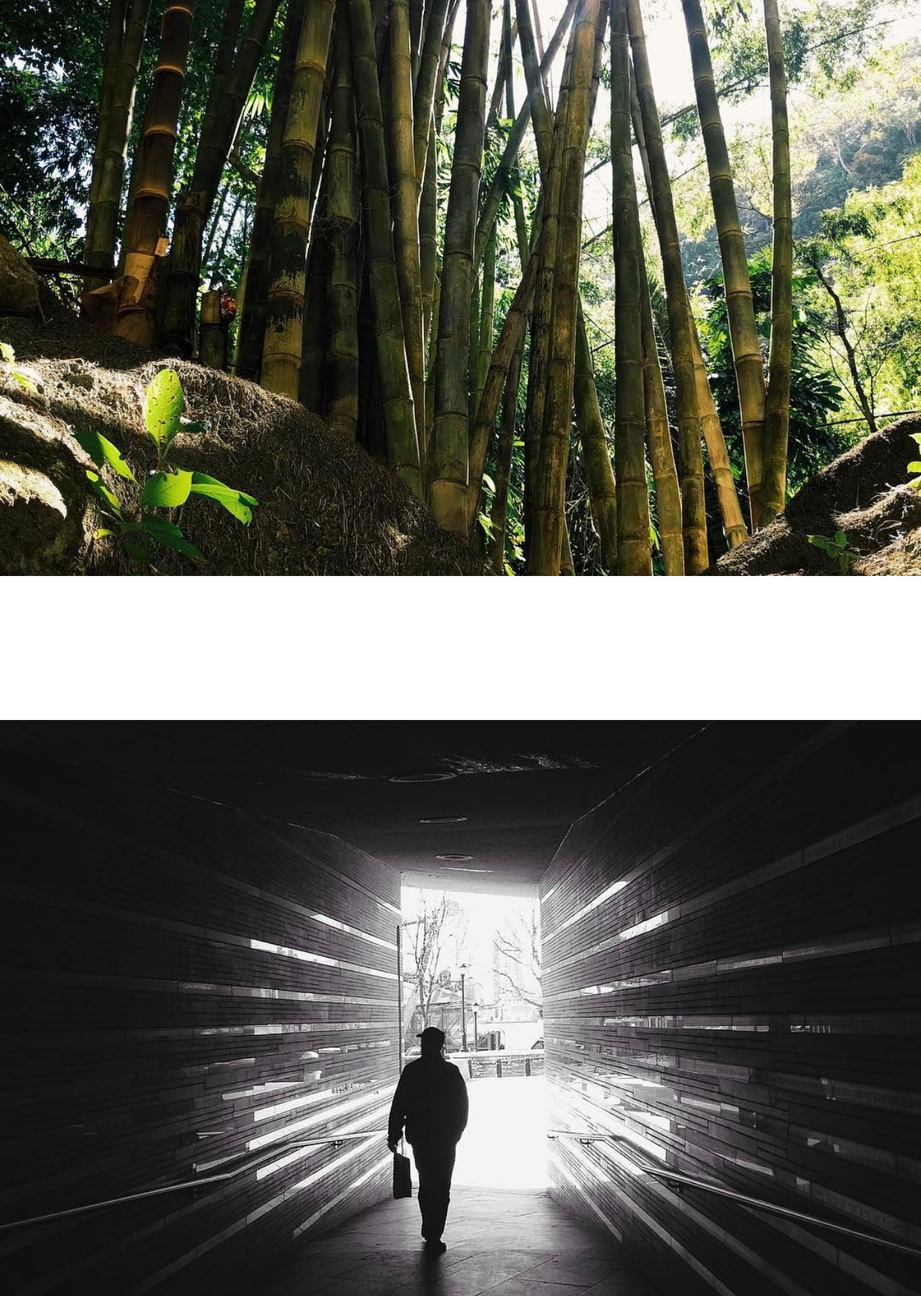
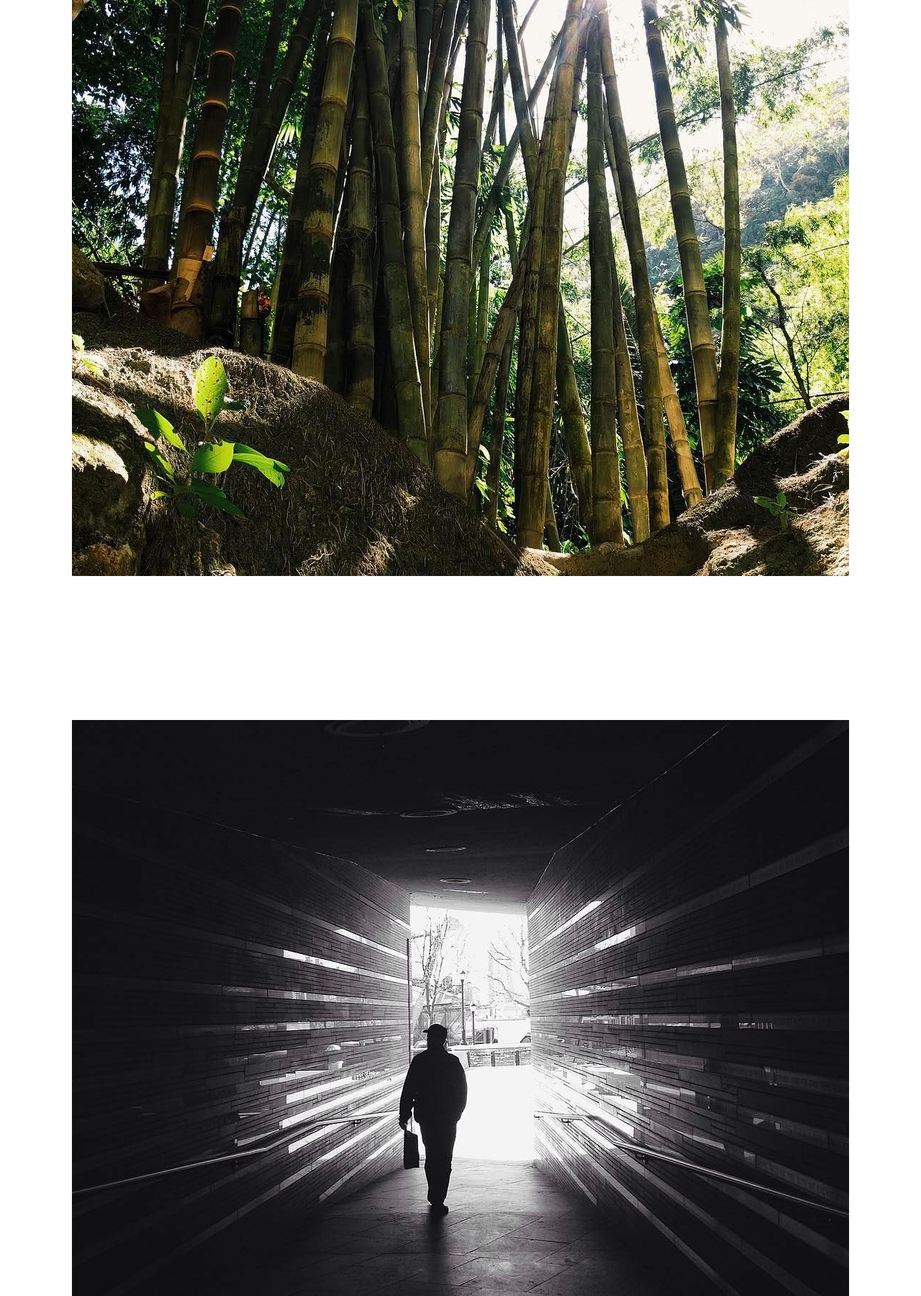
Before and after one commit to ian-ramos/kara-blog-website, a React (Create React App) app: page / in a window 1280 px wide. Shown: the whole page at 72% size. Built offline with nearby package versions, Linux system fonts and the light colour scheme.

Commit message:
added class for vertical pictures

```diff
--- a/src/App.css
+++ b/src/App.css
@@ -49,10 +49,17 @@ h1 {
 /* IMAGES */
 /* ----------------------------------------------- */
 
-.portfolio-image {
+.portfolio-image-horizontal {
   background-size: cover;
   background-position: center;
   height: 100vh; /* means it's 100% of the view port. If we didn't include this, part of image would be cut off b/c it would only fill-in where there was text*/
+  background-attachment: fixed;
+}
+
+.portfolio-image-vertical {
+  background-repeat: no-repeat;
+  background-position: center;
+  height: 100vh;
   background-attachment: fixed;
 }
 
--- a/src/components/ImageContainer.js
+++ b/src/components/ImageContainer.js
@@ -6,9 +6,9 @@ class ImageContainer extends React.Component {
   render() {
     return (
       <div>
-        <section className="portfolio-image" id="bamboo"></section>
+        <section className="portfolio-image-vertical" id="bamboo"></section>
         <div className="separator"></div>
-        <section className="portfolio-image" id="irish"></section>
+        <section className="portfolio-image-vertical" id="irish"></section>
       </div>
     )
   }
```
